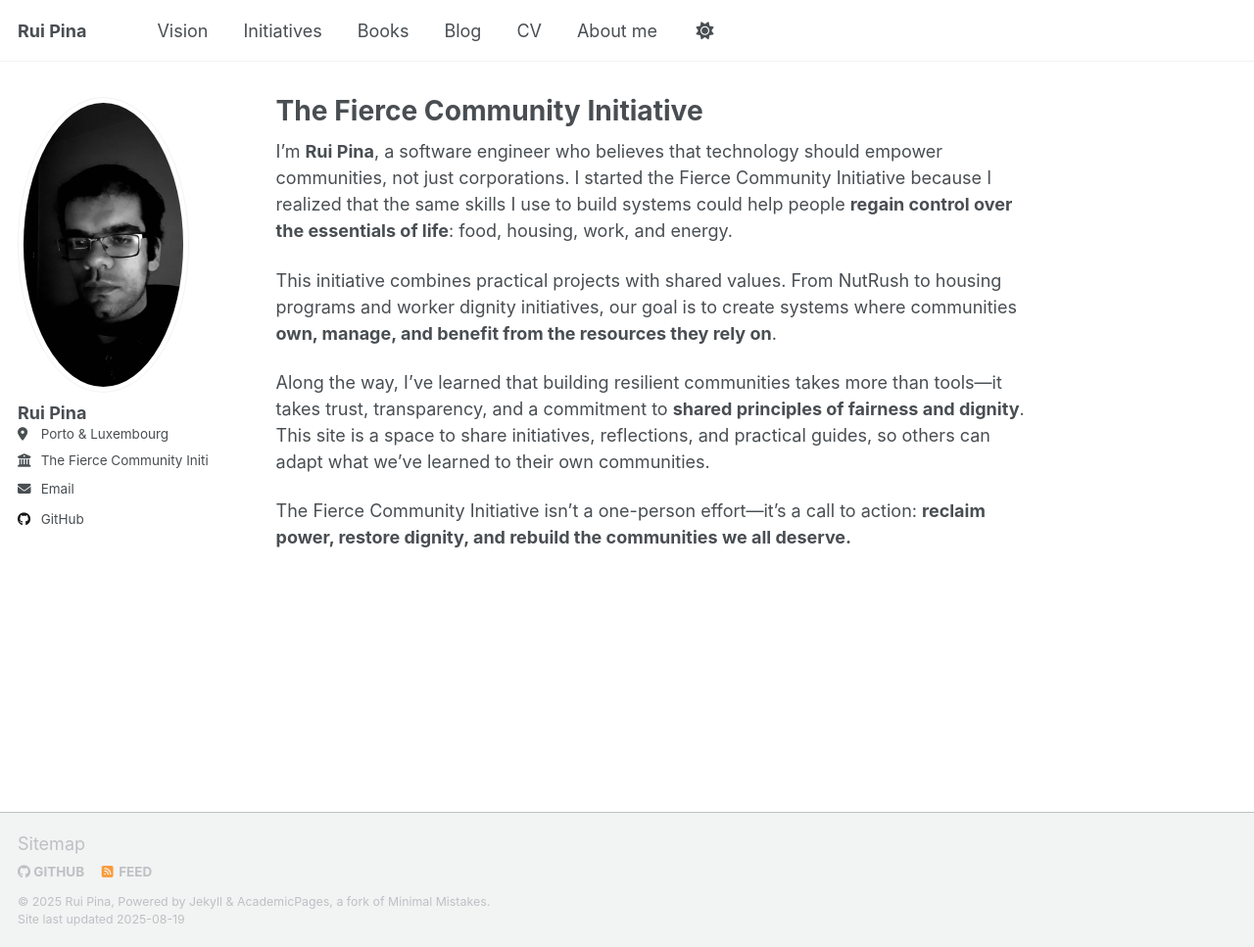
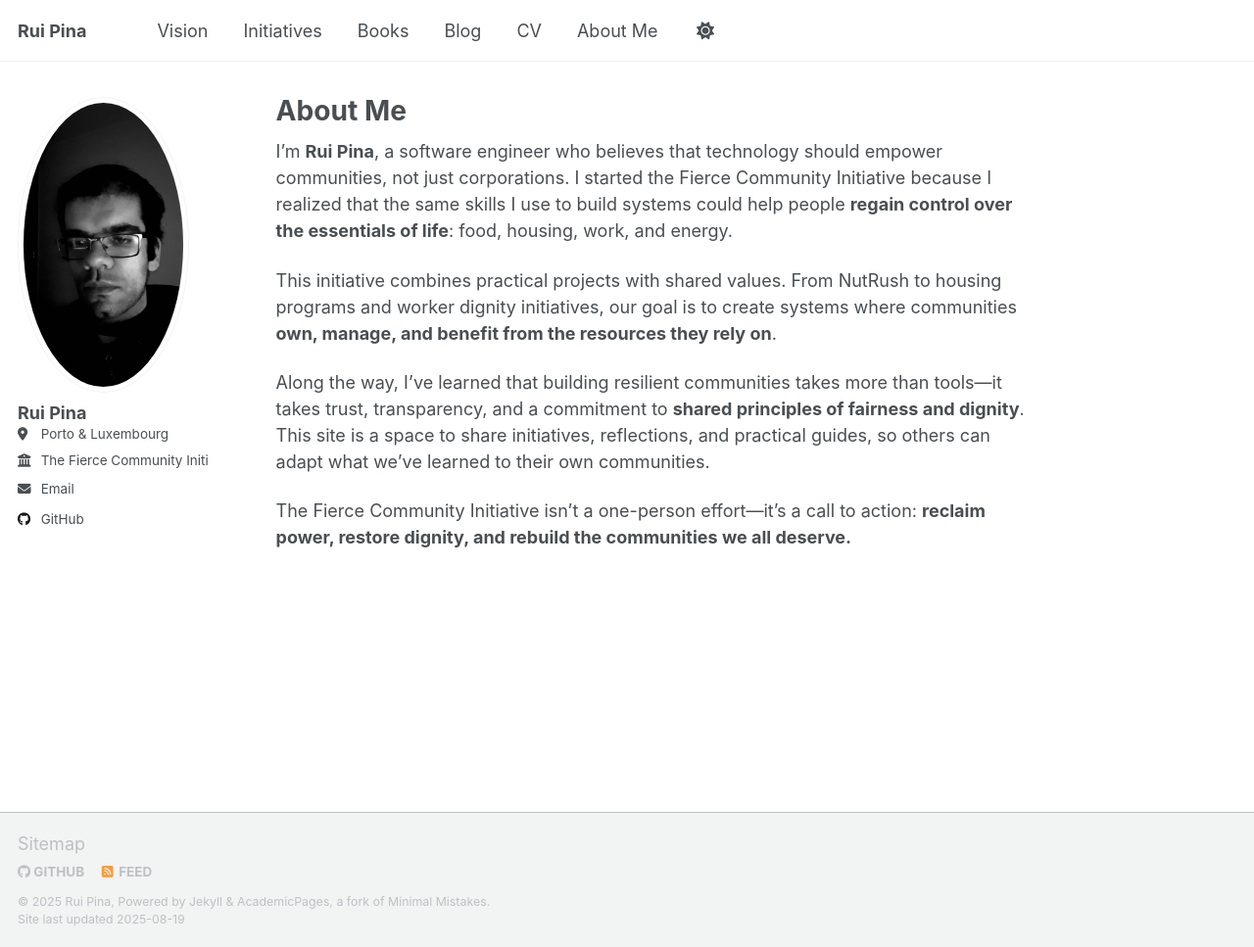
Before and after one commit to Rui-Pina/rui-pina.github.io, a Jekyll site: the page built from _pages/about.md, in a window 1280 px wide and 967 px high. Shown: the whole window at 98% size. Built offline with Jekyll 4.4.1, drawn with Linux system fonts in a browser that asks for light colours; a script that is not in the unit is left out.

Commit message:
dqwdqw2131241252511

```diff
--- a/_data/navigation.yml
+++ b/_data/navigation.yml
@@ -26,5 +26,5 @@ main:
   # - title: "CV"
   #   url: /cv-json/
 
-  - title: "About me"
+  - title: "About Me"
     url: /about/
--- a/_pages/about.md
+++ b/_pages/about.md
@@ -1,8 +1,8 @@
 ---
-permalink: /about
-title: "The Fierce Community Initiative"
+layout: single
+title: "About Me"
+permalink: /about/
 author_profile: true
-  - /about.html
 ---
 
 I’m **Rui Pina**, a software engineer who believes that technology should empower communities, not just corporations. I started the Fierce Community Initiative because I realized that the same skills I use to build systems could help people **regain control over the essentials of life**: food, housing, work, and energy.
```
Also changed, not shown: _pages/vision.md (+3 -4 lines).
